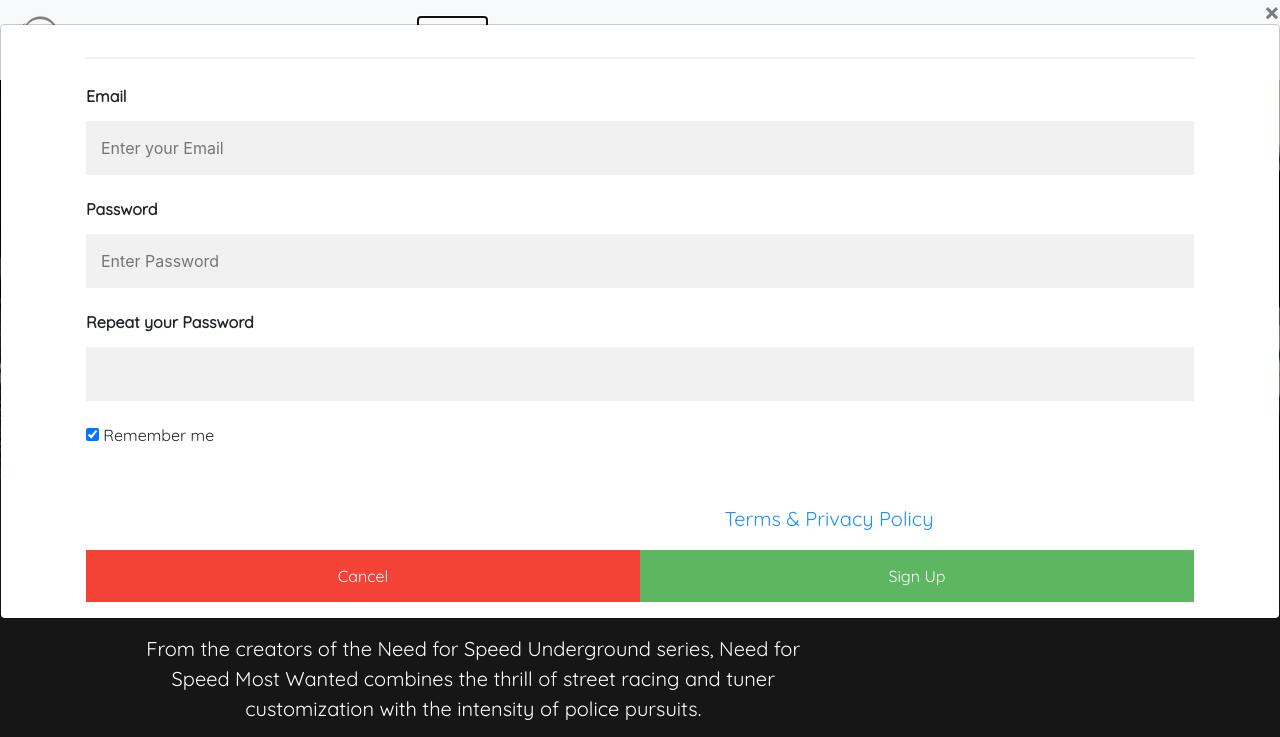
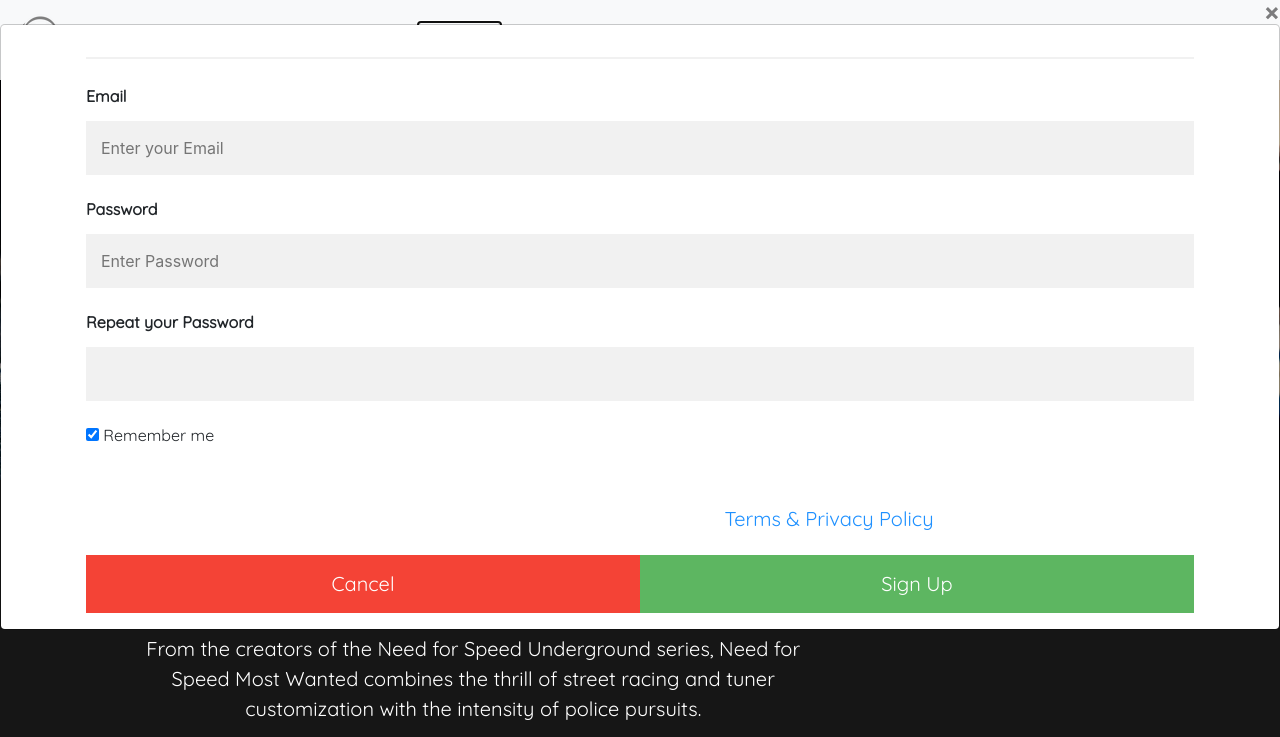
Before and after one commit to TheHandOfKing/VintageFiles, a plain HTML site: page index.html in a window 1280 px wide. Both pictures are taken after a click on the button "Sign Up". Shown: the top 737 px of the page. Drawn offline with Linux system fonts and the light colour scheme.

Commit message:
Some stuff

```diff
--- a/css/style.css
+++ b/css/style.css
@@ -8,6 +8,17 @@
 
 header{
   margin-bottom:80px;
+}
+
+header ul li button{
+  color:rgba(0, 0, 0, 0.5);
+  margin-top:5px;
+  font-family: 'Quicksand', sans-serif;
+  font-size: 20px;
+}
+
+header ul li button:hover{
+  color:rgba(0, 0, 0, 0.7);
 }
 .navbar-brand a:hover{
   background-color:black;
@@ -105,11 +116,15 @@ a:hover{
     padding-top:30px;
   }
 
+
+
+ }
+
+ @media (max-width: 1101.98px){
   form .container{
     height:300px;
     overflow:scroll;
   }
-
  }
 
 
@@ -211,6 +226,7 @@ button{
 }
 .signupbtn {
     background-color: #4CAF50;
+    color:white;
     padding: 14px 20px;
     width: 100%;
     opacity: 0.9;
@@ -224,6 +240,7 @@ button:hover {
 .cancelbtn {
   padding: 14px 20px;
   background-color: #f44336;
+  color:white;
 }
 
 /* Float cancel and signup buttons and add an equal width */
```
